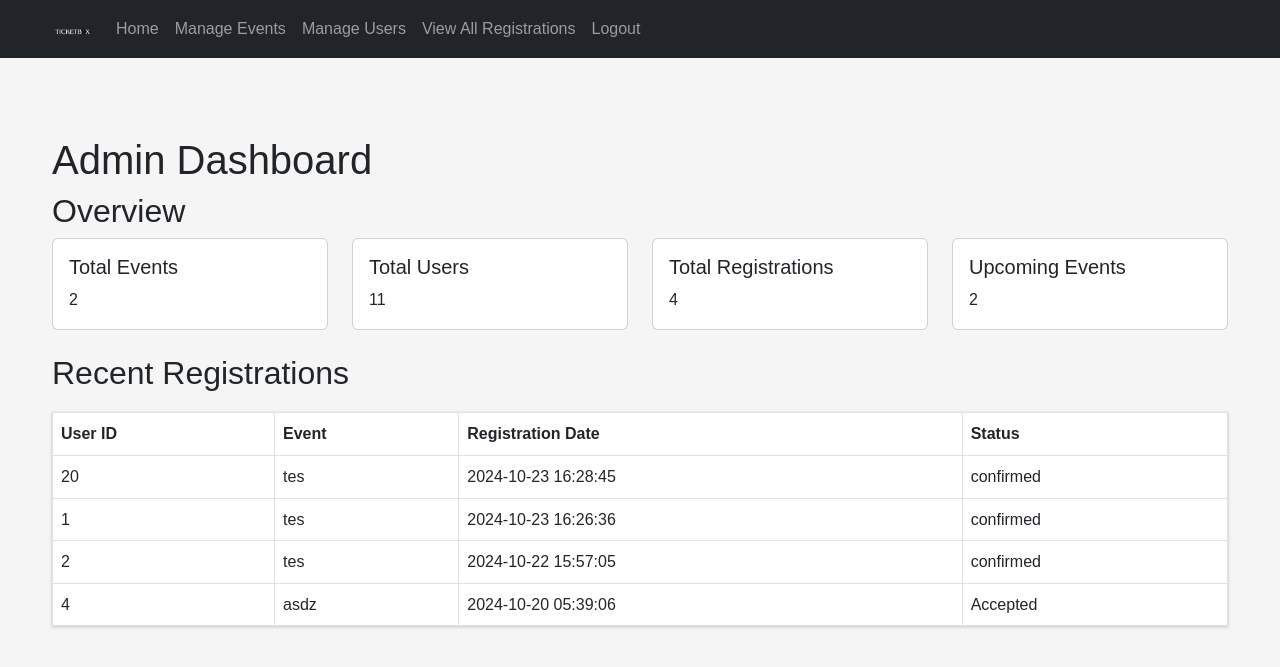
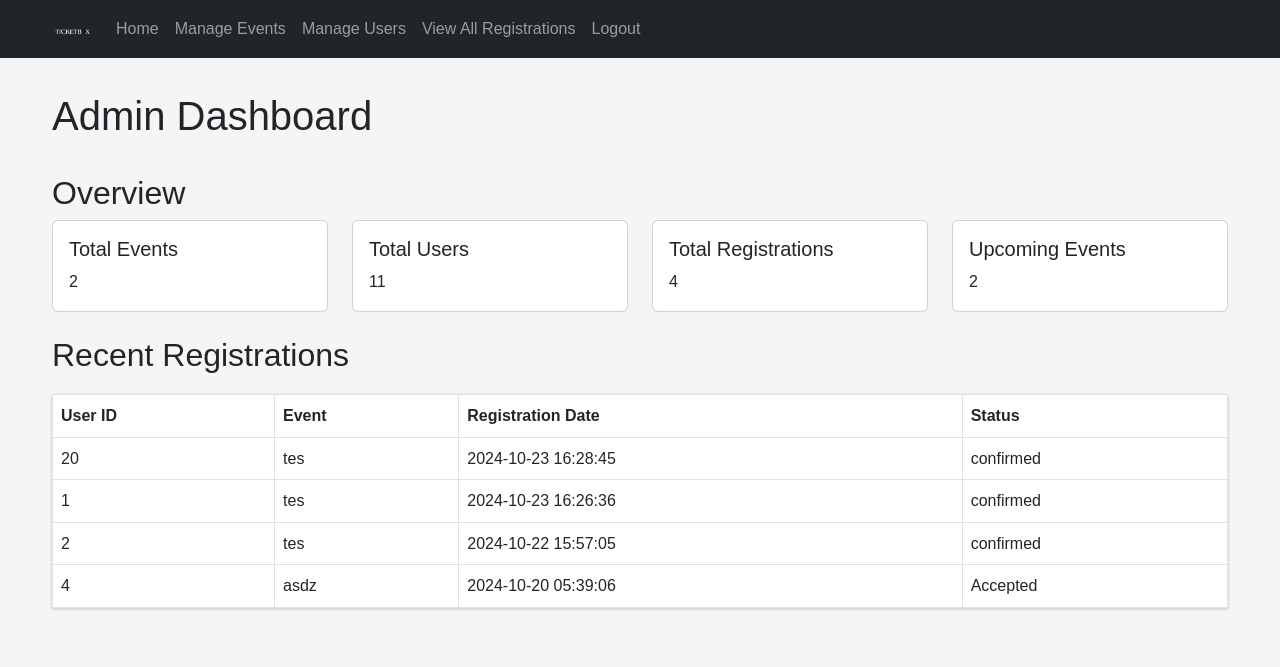
Before and after one commit to itzreiii/midExam-lecWebProg, a PHP site: page /uts/admin/dashboard.php in a window 1280 px wide. Shown: the top 667 px of the page. Run offline with PHP 8.4, Linux system fonts and the light colour scheme; a user stored in the database is signed in; data comes from the database, SQL or seed files in the repository.

Commit message:
Update dashboard.php

```diff
--- a/lec/admin/dashboard.php
+++ b/lec/admin/dashboard.php
@@ -30,9 +30,9 @@ $recent_registrations = $db->query($query)->fetchAll(PDO::FETCH_ASSOC);
 include_once '../includes/adminheader.php';  // Include the header/navbar
 ?>
 
-<div class="container mt-5 pt-5">
+<div class="container mt-1 pt-5">
     <h1>Admin Dashboard</h1>
-
+    <br />
     <!-- Statistics -->
     <h2>Overview</h2>
     <div class="row">
```
